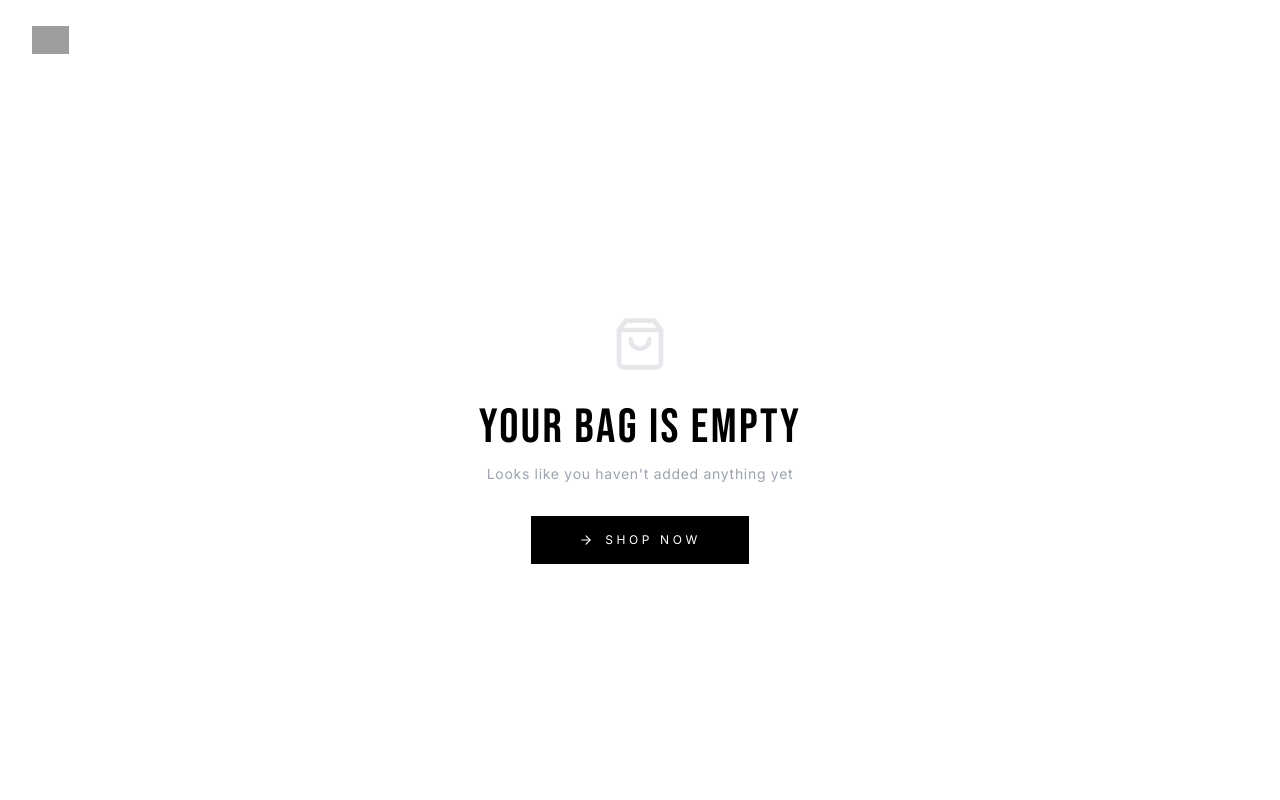
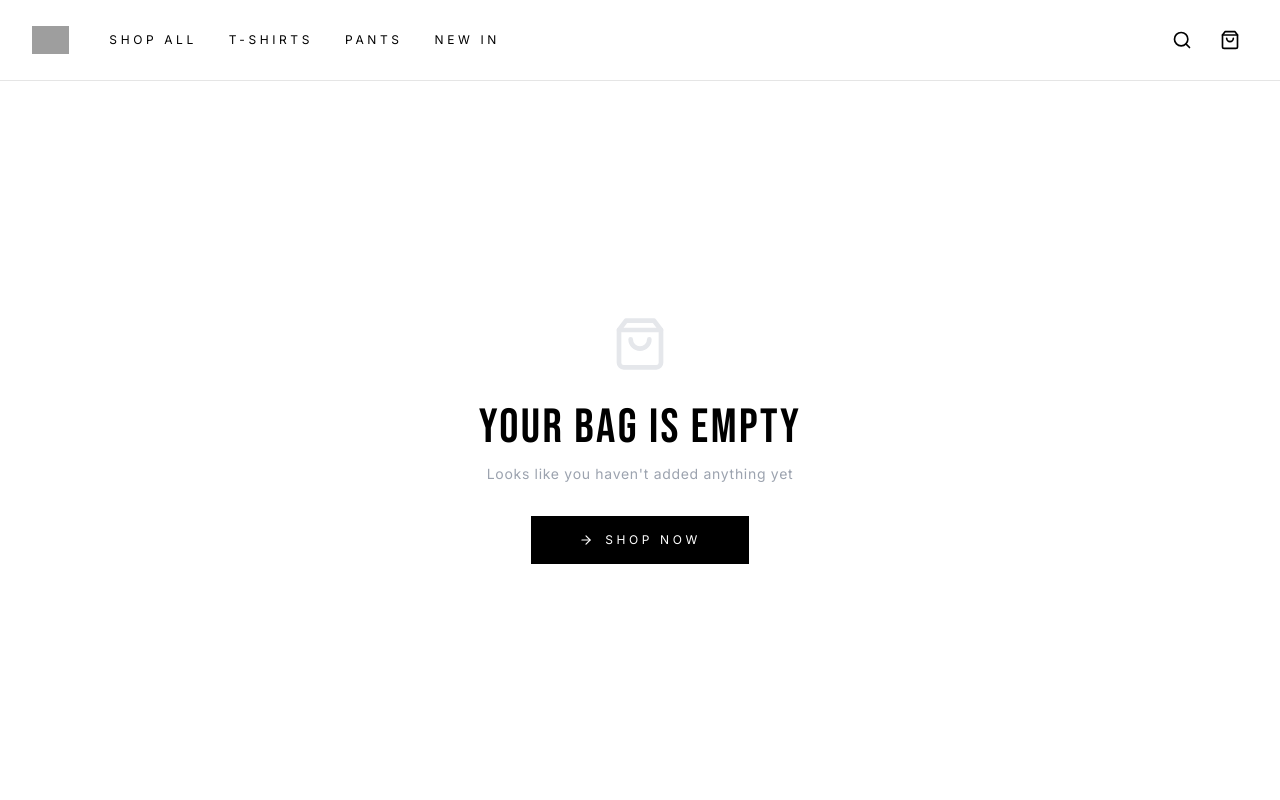
Before and after one commit to Ahmed-Elmmohamedy/seenways-frontend, a Next.js app: page /cart in a window 1280 px wide. Shown: the top 800 px of the page. Built offline with nearby package versions, Linux system fonts and the light colour scheme; grey boxes are pictures that could not be loaded.

Commit message:
Update Navbar to include usePathname for transparency
Refactored Navbar component to use usePathname for transparency logic.

```diff
--- a/src/components/layout/Navbar.tsx
+++ b/src/components/layout/Navbar.tsx
@@ -4,7 +4,7 @@ import Link from "next/link";
 import Image from "next/image";
 import { ShoppingBag, Menu, X, Search } from "lucide-react";
 import { useCartStore } from "@/lib/store";
-import { useRouter } from "next/navigation";
+import { useRouter, usePathname } from "next/navigation";
 
 const LOGO_BLACK = "https://qxkevpcrzpywtalzctsz.supabase.co/storage/v1/object/public/seenways-images/logo-black-hq.png";
 const LOGO_WHITE = "https://qxkevpcrzpywtalzctsz.supabase.co/storage/v1/object/public/seenways-images/logo-white-transparent.png";
@@ -48,7 +48,7 @@ export default function Navbar() {
     }
   };
 
-  const isTransparent = !scrolled && !mobileOpen;
+  const pathname = usePathname(); const isTransparent = pathname === "/" && !scrolled && !mobileOpen;
 
   return (
     <>
```
